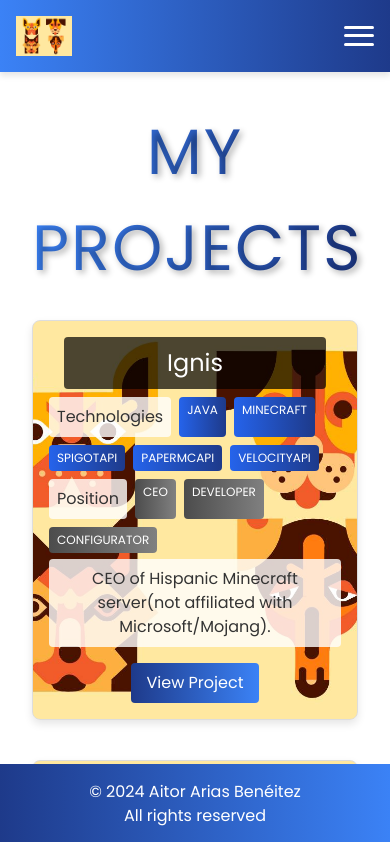
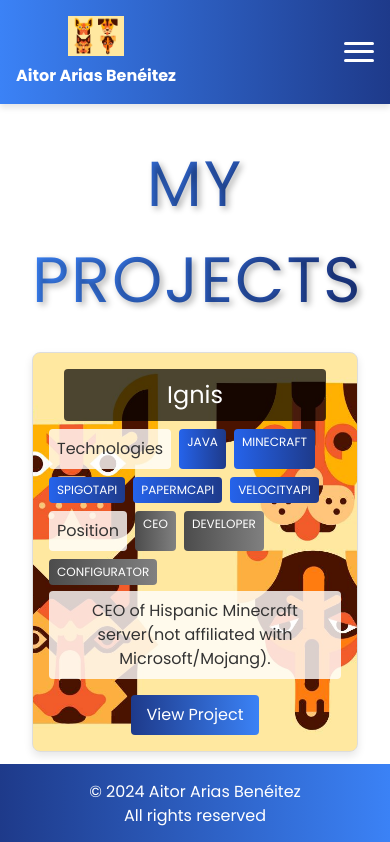
Before and after one commit to Aitooor/Portfolio, an Angular app: page /projects in a window 390 px wide. Shown: the top 842 px of the page. Built offline with nearby package versions, Linux system fonts and the light colour scheme.

Commit message:
feat: improve header @media

```diff
--- a/src/app/header/header.component.css
+++ b/src/app/header/header.component.css
@@ -90,7 +90,22 @@
   transform: scale(1.2); /* Scale on hover when active */
 }
 
-@media (max-width: 768px) {
+.logo-container {
+  display: flex;
+  align-items: center;
+}
+
+.logo-container img {
+  margin-right: 0.5rem; /* Espacio entre la imagen y el texto */
+}
+
+.logo-container span {
+  color: #ffffff; /* Color del texto */
+  font-size: 1.2rem; /* Tamaño de la fuente */
+  font-weight: bold; /* Negrita */
+}
+
+@media (max-width: 900px) {
   .navbar {
     justify-content: space-between;
   }
@@ -119,4 +134,19 @@
   .menu-toggle {
     display: flex;
   }
+
+  .logo-container {
+    flex-direction: column; /* Cambia la dirección del contenedor a columna */
+    align-items: center; /* Centra los elementos horizontalmente */
+  }
+
+  .logo-container img {
+    margin-right: 0; /* Elimina el margen derecho */
+    margin-bottom: 0.5rem; /* Añade un margen inferior */
+  }
+
+  .logo-container span {
+    font-size: 1rem; /* Reduce el tamaño de la fuente */
+    text-align: center; /* Centra el texto */
+  }
 }
--- a/src/app/header/header.component.html
+++ b/src/app/header/header.component.html
@@ -1,7 +1,8 @@
 <!-- src/app/header/header.component.html -->
 <nav class="navbar">
-  <a routerLink="/">
+  <a routerLink="/" class="logo-container">
     <img src="./assets/images/project1.jpg" alt="Aitor Arias Benéitez">
+    <span>Aitor Arias Benéitez</span>
   </a>
   <div class="menu-toggle" (click)="toggleMenu()">
     <span></span>
```
